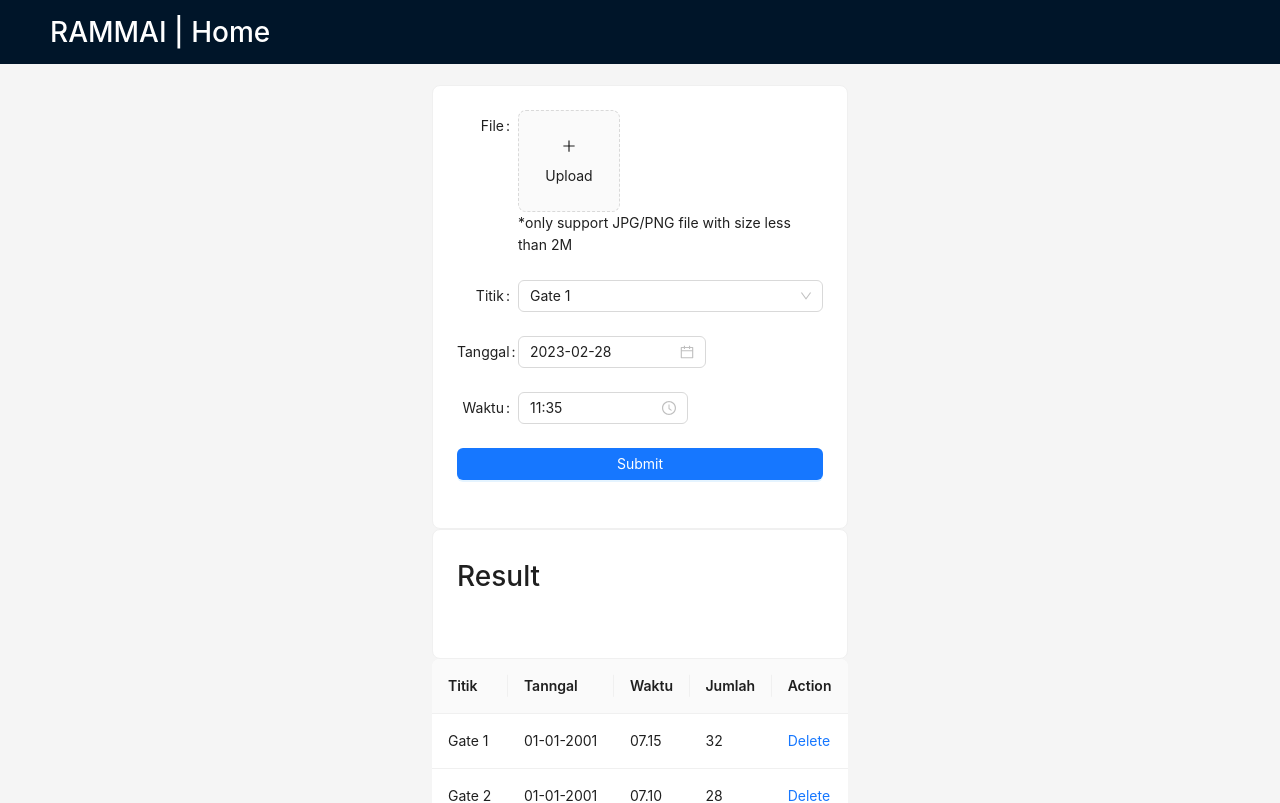
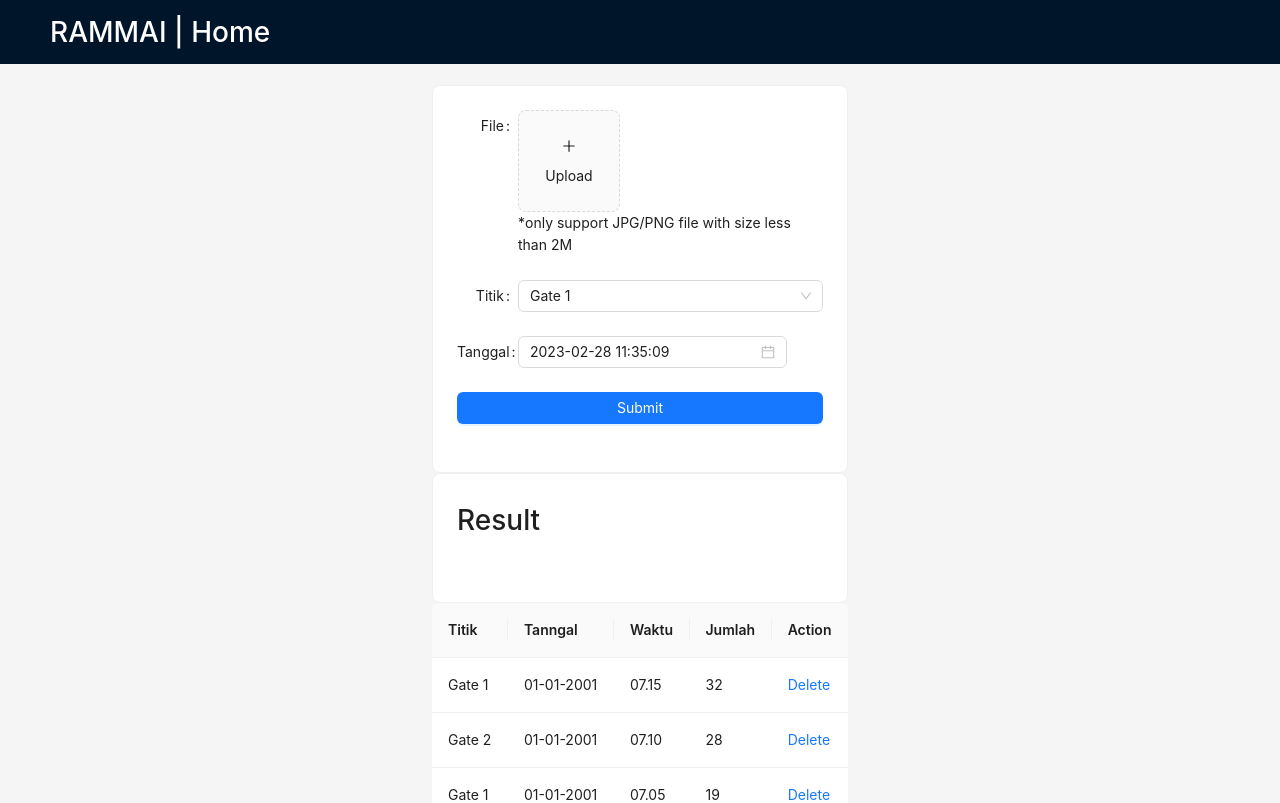
Before and after one commit to chilldenaya/crowdcounting-ui, a Next.js app: page /dashboard in a window 1280 px wide. Shown: the top 803 px of the page. Built offline with nearby package versions, Linux system fonts and the light colour scheme.

Commit message:
fix request to BE

```diff
--- a/src/pages/dashboard/index.tsx
+++ b/src/pages/dashboard/index.tsx
@@ -3,7 +3,6 @@ import {
   Upload,
   Button,
   Card,
-  TimePicker,
   DatePicker,
   Select,
   Image,
@@ -13,7 +12,7 @@ import {
   message,
   Spin,
 } from 'antd'
-import { Space, Table, Tag } from 'antd'
+import { Space, Table } from 'antd'
 import type { ColumnsType } from 'antd/es/table'
 import { PlusOutlined } from '@ant-design/icons'
 import React from 'react'
@@ -83,7 +82,6 @@ const data: DataType[] = [
 ]
 
 export default function Home() {
-  const timeFormat = 'HH:mm'
   const [imageUrl, setImageUrl] = useState<string>('')
   const [fileImage, setFileImage] = useState<any>([])
 
@@ -143,8 +141,9 @@ export default function Home() {
               layout="horizontal"
               onFinish={(values: any) => {
                 const formData = new FormData()
-                console.log(values)
                 formData.append('file', fileImage[0].originFileObj)
+                formData.append('datetime', values.datetime)
+                formData.append('gate', values.gate.value)
 
                 fetch('http://localhost:8000/upload', {
                   body: formData,
@@ -197,18 +196,12 @@ export default function Home() {
                   labelInValue
                   defaultValue={{ label: 'Gate 1', value: 'gate1' }}
                 >
-                  <Select.Option value="gate1">Gate 1</Select.Option>
-                  <Select.Option value="gate2">Gate 2</Select.Option>
+                  <Select.Option value="Gate 1">Gate 1</Select.Option>
+                  <Select.Option value="Gate 2">Gate 2</Select.Option>
                 </Select>
               </Form.Item>
-              <Form.Item name="date" label="Tanggal">
-                <DatePicker defaultValue={now} />
-              </Form.Item>
-              <Form.Item name="time" label="Waktu">
-                <TimePicker
-                  format={timeFormat}
-                  defaultValue={dayjs(now, 'HH:mm')}
-                />
+              <Form.Item name="datetime" label="Tanggal">
+                <DatePicker showTime defaultValue={now} />
               </Form.Item>
               <Form.Item>
                 <Button
```
